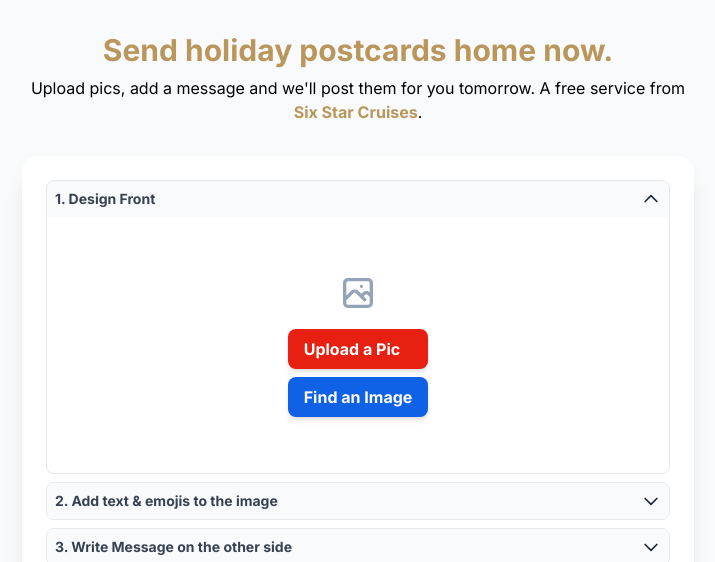
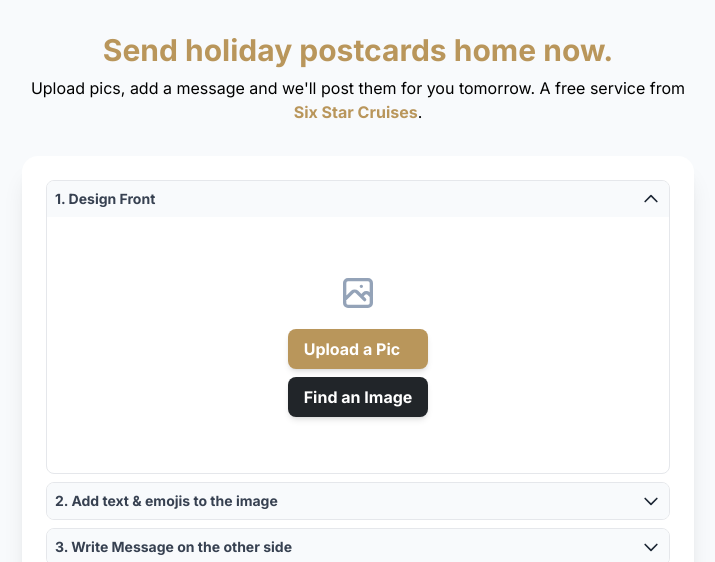
Before and after one commit to AJC-dev/SixStarsCruises, a website: page index.html in a window 1280 px wide. Shown: the top 562 px of the page, without its empty margins (282-997 px from the left). Drawn offline with nearby package versions, Linux system fonts and the light colour scheme; no server answers; a web font is replaced by a local one.

Commit message:
Add files via upload

```diff
--- a/index.html
+++ b/index.html
@@ -107,8 +107,8 @@
                     <div id="image-placeholder" class="flex flex-col items-center justify-center gap-4 py-6 sm:py-10">
                         <svg xmlns="http://www.w3.org/2000/svg" class="h-10 w-10 text-slate-400" fill="none" viewBox="0 0 24 24" stroke="currentColor" stroke-width="2"><path stroke-linecap="round" stroke-linejoin="round" d="M4 16l4.586-4.586a2 2 0 012.828 0L16 16m-2-2l1.586-1.586a2 2 0 012.828 0L20 14m-6-6h.01M6 20h12a2 2 0 002-2V6a2 2 0 00-2-2H6a2 2 0 00-2 2v12a2 2 0 002 2z" /></svg>
                         <div class="flex flex-col gap-2">
-                            <label for="image-uploader" class="cursor-pointer text-white font-bold py-2 px-4 rounded-lg transition duration-300 shadow-md" style="background-color: #e82011;">Upload a Pic</label>
-                            <button id="show-search-modal-btn" class="text-white font-bold py-2 px-4 rounded-lg transition duration-300 shadow-md" style="background-color: #0f61e6;">Find an Image</button>
+                            <label for="image-uploader" class="cursor-pointer text-white font-bold py-2 px-4 rounded-lg transition duration-300 shadow-md" style="background-color: #b9965b;">Upload a Pic</label>
+                            <button id="show-search-modal-btn" class="text-white font-bold py-2 px-4 rounded-lg transition duration-300 shadow-md" style="background-color: #212529;">Find an Image</button>
                         </div>
                     </div>
                     <input type="file" id="image-uploader" accept="image/*" class="hidden"/>
```
